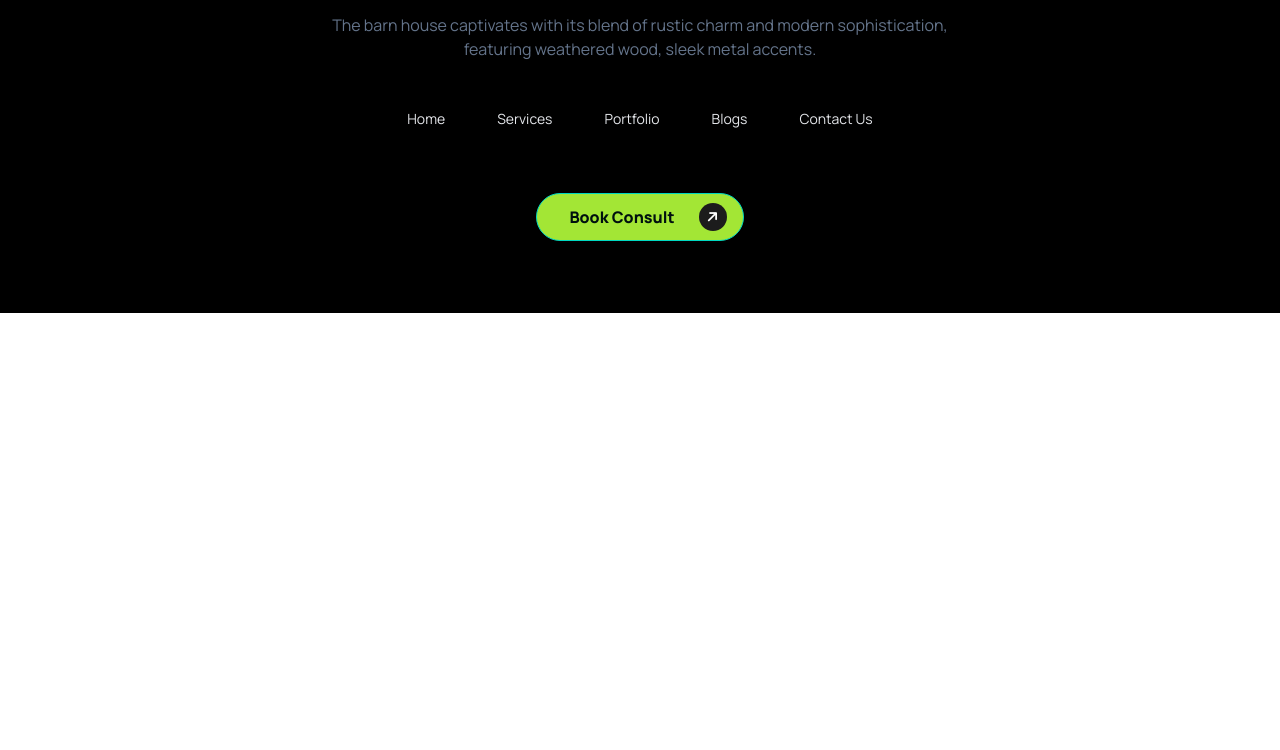
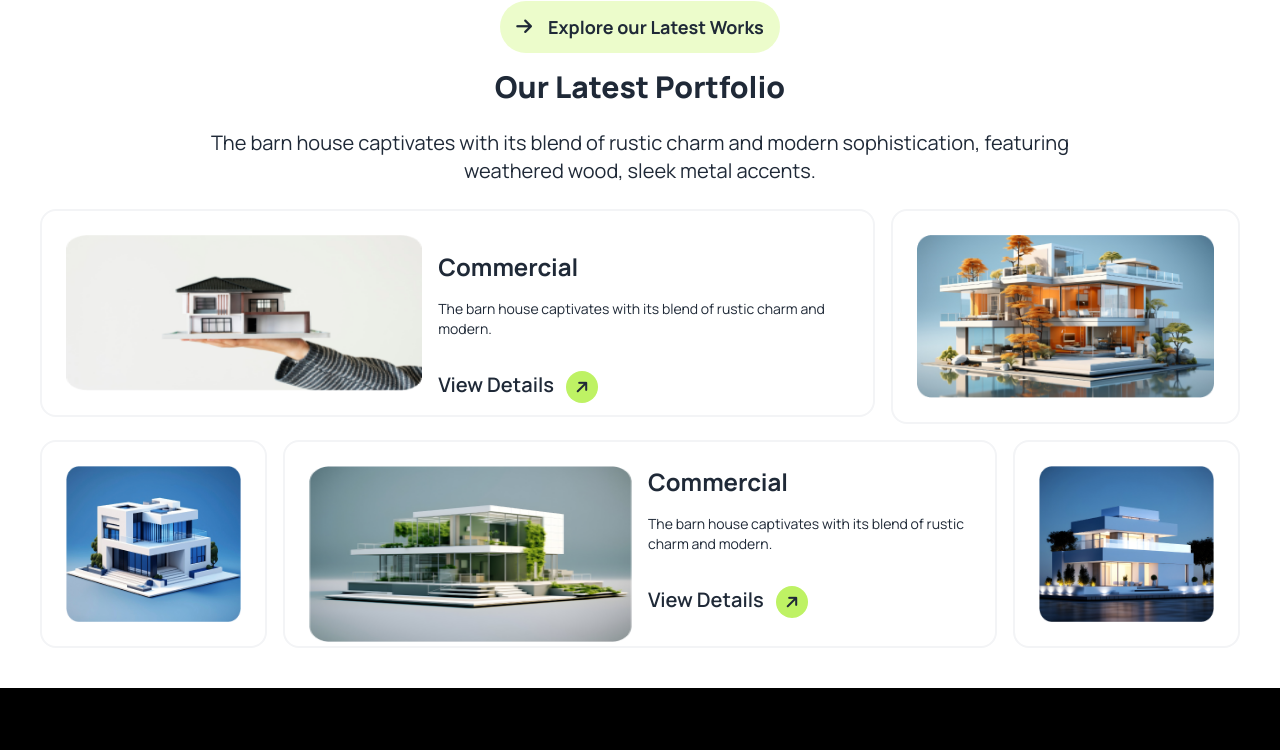
Before and after one commit to ismailahammed1/reset9-assing3, a plain HTML site: page index.html in a window 1280 px wide. Shown: the part 2432-3182 px from the top of the page. Before the commit the page ends 2745 px from the top, so only its background shows below. Drawn offline with nearby package versions, Linux system fonts and the light colour scheme.

Commit message:
Our Latest Portfolio

```diff
--- a/index.html
+++ b/index.html
@@ -226,7 +226,7 @@
         </div>
         <!-- stat -->
         <div
-        class="stats mx-10 text-center shadow lg:max-w-7xl lg:h-52 lg:mx-auto flex flex-col lg:flex-row lg:justify-between items-center mt-20 px-4 sm:px-6 lg:px-0 gap-4 sm:gap-6"
+        class="stats mx-10 text-center shadow lg:max-w-7xl lg lg:h-52 lg:mx-auto flex flex-col lg:flex-row lg:justify-between items-center mt-20 px-4 sm:px-6 lg:px-0 gap-4 sm:gap-6"
         >
           <div class="stat">
             <div class="stat-title text-3xl">
@@ -271,7 +271,7 @@
                         <a href="About Us" class="mr-1">How we work</a>
                     </button>
                 </div>
-                <p class="mt-14 text-sm lg:text-xl p-10">
+                <p class="mt-14 text-sm lg:text-xl p-10  max-w-4xl mx-auto">
                     The barn house captivates with its blend of rustic charm and modern sophistication, featuring weathered wood, sleek metal accents.
                 </p>
             </div>
@@ -323,8 +323,88 @@
             </div>
         </div>
 
+      </main>
+       <!-- Portfolio -->
+       <div class="max-w-7xl mx-auto mt-20 p-10">
+        <div class="text-center ">
+            <!-- Button Container -->
+            <div class="flex justify-center ">
+                <button
+                    class="flex gap-3 rounded-full bg-lime-100 p-3 text-lg font-bold justify-center  mx-auto lg:mx-0"
+                >
+                    <i class="fa-solid fa-arrow-right p-1"></i>
+                    <a href="About Us" class="mr-1">Explore our Latest Works</a>
+                </button>
+            </div>
+            <h1 class="p-4 font-extrabold lg:text-3xl">Our Latest Portfolio</h1>
+            <p class="mt-2 text-sm lg:text-xl max-w-4xl mx-auto">
+                The barn house captivates with its blend of rustic charm and modern sophistication, featuring weathered wood, sleek metal accents.
+            </p>
+        </div>
 
-      </main>
+        <!-- Portfolio Cards Grid -->
+        <div class="grid sm:grid-cols-1 md:grid-cols-2 lg:grid-cols-10 gap-4 mt-6 w-full text-center lg:text-left">
+            <!-- Large Card -->
+            <div class="rounded-2xl border-2 border-gray-100 p-6 w-full lg:h-52 flex flex-col lg:flex-row gap-4 mx-auto lg:col-span-7 ">
+                <img src="./assets/img1.png" alt="concept" class="w-full lg:w-96 mx-auto lg:mx-0  lg:h-auto" />
+                <div class="mt-4">
+                    <h1 class="text-sm lg:text-2xl font-bold">Commercial</h1>
+                    <p class="text-xs lg:text-sm mt-4">
+                        The barn house captivates with its blend of rustic charm and modern.
+                    </p>
+                    <div class="flex justify-center lg:justify-start mt-8">
+                        <a href="About Us" class="mr-1 text-xl font-semibold">View Details</a>
+                        <a href="#" class="bg-lime-300 ml-2 rounded-full w-8 h-8 flex items-center justify-center">
+                            <i class="fa-solid fa-arrow-right -rotate-45"></i>
+                        </a>
+                    </div>
+                </div>
+            </div>
+
+            <!-- Additional Small Cards -->
+            <div class="rounded-2xl border-2 border-gray-100 p-6 w-full flex gap-8 mx-auto lg:col-span-3">
+                <img src="./assets/img2.png" alt="concept" class="w-full h-auto" />
+            </div>
+
+            <!-- Hidden Image on Large Screens -->
+            <div class="lg:hidden rounded-2xl border-2 border-gray-100 p-6  w-full h-72 flex gap-8 mx-auto">
+                <img src="./assets/img5.png" alt="concept" class="w-full h-auto" />
+            </div>
+
+            <!-- Another Small Card -->
+            <div class="rounded-2xl border-2 border-gray-100 p-6 w-full lg:h-52  flex gap-8 mx-auto lg:col-span-2">
+                <img src="./assets/img3.png" alt="concept" class="w-full " />
+            </div>
+
+            <div class="rounded-2xl border-2 border-gray-100 p-6 w-full lg:h-52 flex flex-col lg:flex-row gap-4 mx-auto lg:col-span-6">
+                <!-- Image Section -->
+                <div class="w-full lg:w-1/2">
+                    <img src="./assets/img4.png" alt="concept" class="w-full h-40 mx-auto lg:h-44" />
+                </div>
+
+                <!-- Text Section -->
+                <div class="mt-4 lg:mt-0 lg:w-1/2">
+                    <h1 class="text-sm lg:text-2xl font-bold">Commercial</h1>
+                    <p class="text-xs lg:text-sm mt-4">
+                        The barn house captivates with its blend of rustic charm and modern.
+                    </p>
+                    <div class="flex justify-center lg:justify-start mt-8">
+                        <a href="About Us" class="mr-1 text-xl font-semibold">View Details</a>
+                        <a href="#" class="bg-lime-300 ml-2 rounded-full w-8 h-8 flex items-center justify-center">
+                            <i class="fa-solid fa-arrow-right -rotate-45"></i>
+                        </a>
+                    </div>
+                </div>
+            </div>
+
+
+            <!-- Final Small Card -->
+            <div class="rounded-2xl border-2 border-gray-100 p-6 w-full lg:h-52 flex gap-8 mx-auto lg:col-span-2">
+                <img src="./assets/img5.png" alt="concept" class="w-full " />
+            </div>
+        </div>
+    </div>
+
     </section>
 
     <footer
```
